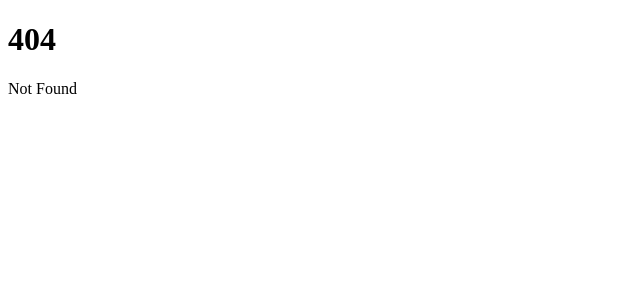
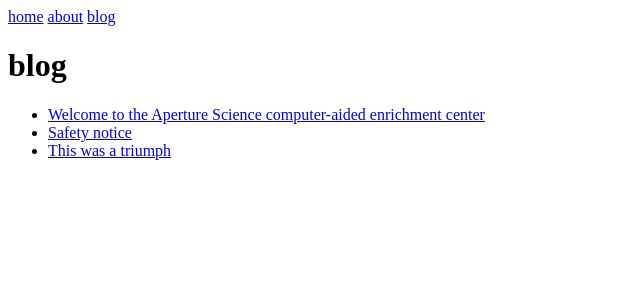
Before and after one commit to ericyork/fdbk-sveltekit, a SvelteKit app: page /blog in a window 1280 px wide. Before the commit this address had no page. Shown: the top 300 px of the page, without its empty margins (0-640 px from the left). Built offline with nearby package versions, Linux system fonts and the light colour scheme.

Commit message:
enables full routing with slugs

```diff
--- /dev/null
+++ b/src/routes/+layout.svelte
@@ -0,0 +1,7 @@
+<nav>
+	<a href="/">home</a>
+	<a href="about">about</a>
+  <a href="blog">blog</a>
+</nav>
+
+<slot />
--- a/src/routes/+page.svelte
+++ b/src/routes/+page.svelte
@@ -1,6 +1,2 @@
-<nav>
-	<a href="/">home</a>
-	<a href="/about">about</a>
-</nav>
 <h1>Welcome to SvelteKit</h1>
 <p>Working through the new <a href="https://learn.svelte.dev/tutorial">sveltekit tutorial</a>.</p>
--- a/src/routes/about/+page.svelte
+++ b/src/routes/about/+page.svelte
@@ -1,6 +1,2 @@
-<nav>
-	<a href="/">home</a>
-	<a href="/about">about</a>
-</nav>
 <h1>About</h1>
 <p>This is my about page</p>
--- /dev/null
+++ b/src/routes/blog/+page.server.js
@@ -0,0 +1,10 @@
+import { posts } from './data.js';
+
+export function load() {
+  return {
+    summaries: posts.map((post) => ({
+      slug: post.slug,
+      title: post.title,
+    }))
+  };
+}
--- /dev/null
+++ b/src/routes/blog/+page.svelte
@@ -0,0 +1,11 @@
+<script>
+	export let data;
+</script>
+
+<h1>blog</h1>
+
+<ul>
+	{#each data.summaries as { slug, title }}
+		<li><a href="/blog/{slug}">{title}</a></li>
+	{/each}
+</ul>
--- /dev/null
+++ b/src/routes/blog/[slug]/+page.svelte
@@ -0,0 +1,5 @@
+<script>
+  export let data;
+</script>
+<h1>{data.post.title}</h1>
+<div>{@html data.post.content}</div>
--- /dev/null
+++ b/src/routes/blog/data.js
@@ -0,0 +1,21 @@
+export const posts = [
+	{
+		slug: 'welcome',
+		title: 'Welcome to the Aperture Science computer-aided enrichment center',
+		content:
+			'<p>We hope your brief detention in the relaxation vault has been a pleasant one.</p><p>Your specimen has been processed and we are now ready to begin the test proper.</p>'
+	},
+
+	{
+		slug: 'safety',
+		title: 'Safety notice',
+		content:
+			'<p>While safety is one of many Enrichment Center Goals, the Aperture Science High Energy Pellet, seen to the left of the chamber, can and has caused permanent disabilities, such as vaporization. Please be careful.</p>'
+	},
+
+	{
+		slug: 'cake',
+		title: 'This was a triumph',
+		content: "<p>I'm making a note here: HUGE SUCCESS.</p>"
+	}
+];
```
Also changed, not shown: src/routes/blog/[slug]/+page.server.js (added, +10 -0 lines).
